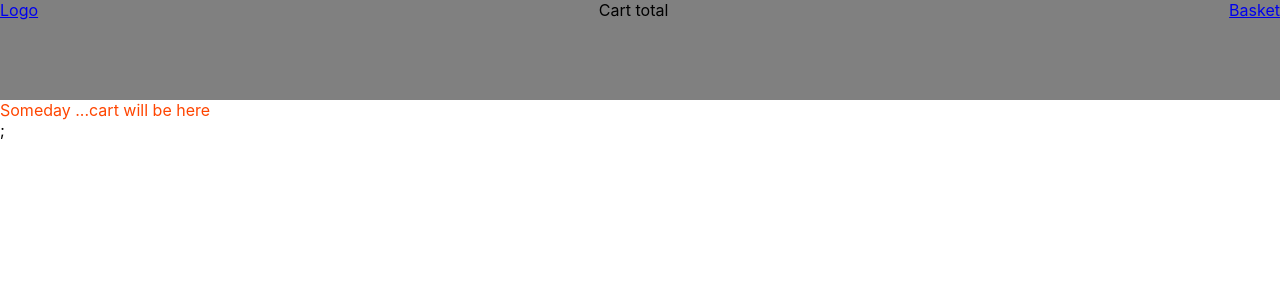
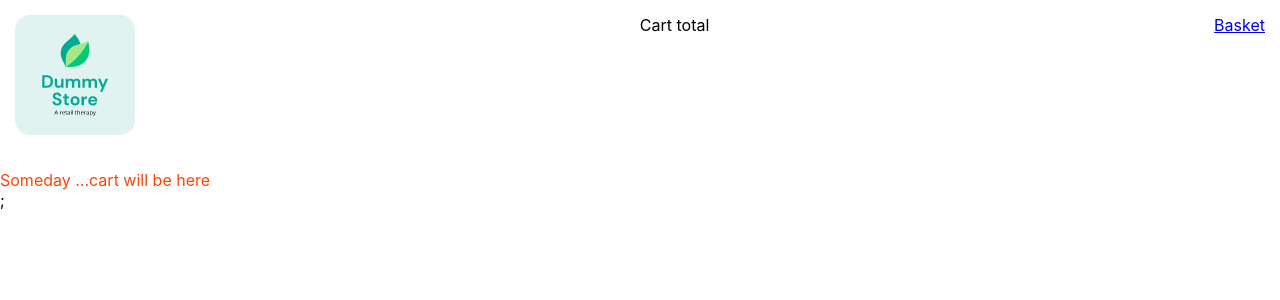
Before and after one commit to Grinmak/online-store, a React (Create React App) app: page /cart in a window 1280 px wide. Shown: the top 300 px of the page. Built offline with nearby package versions, Linux system fonts and the light colour scheme; the HTML template or start-up script is replaced by a standard one.

Commit message:
refactor: add id to label input

```diff
--- a/public/index.html
+++ b/public/index.html
@@ -24,7 +24,7 @@
       work correctly both with client-side routing and a non-root public URL.
       Learn how to configure a non-root public URL by running `npm run build`.
     -->
-    <title>React App</title>
+    <title>Dummy Store</title>
   </head>
   <body>
     <noscript>You need to enable JavaScript to run this app.</noscript>
--- a/src/components/Brands/index.tsx
+++ b/src/components/Brands/index.tsx
@@ -20,7 +20,7 @@ export function Brands(data: any) {
           {brandsList.map((categ: string, index: number) => {
             return (
               <div>
-                <input type='checkbox' name={categ} />
+                <input type='checkbox' name={categ} id={categ} />
                 <label htmlFor={categ}>{categ}</label>
               </div>
             );
--- a/src/components/Categories/index.tsx
+++ b/src/components/Categories/index.tsx
@@ -20,7 +20,7 @@ export function Categories(data: any) {
         {categories.map((categ: string, index: number) => {
           return (
             <div>
-              <input type='checkbox' name={categ} />
+              <input type='checkbox' name={categ} id={categ} />
               <label htmlFor={categ}>{categ}</label>
             </div>
           );
--- a/src/components/Header.tsx
+++ b/src/components/Header.tsx
@@ -1,11 +1,14 @@
 import '../css/Header.css';
 import { Link } from 'react-router-dom';
+import mainLogo from '../mainlogo.png';
 
 function Header() {
   return (
     <header className='header'>
       <div className='store-logo'>
-        <Link to='/'>Logo</Link>
+        <Link to='/'>
+          <img className='logo-img' src={mainLogo} alt='main logo' />
+        </Link>
       </div>
       <div className='cart-total'>Cart total</div>
       <div className='cart-logo'>
--- a/src/css/Header.css
+++ b/src/css/Header.css
@@ -1,7 +1,13 @@
 .header {
   display: flex;
   /* width: 95vw; */
-  background: gray;
-  height: 100px;
+  /* background: gray; */
+  height: 140px;
   justify-content: space-between;
+  padding: 15px;
 }
+
+.logo-img {
+  max-height: 100%;
+  border-radius: 15px;
+}
```
Also changed, not shown: src/mainlogo.png (added).
